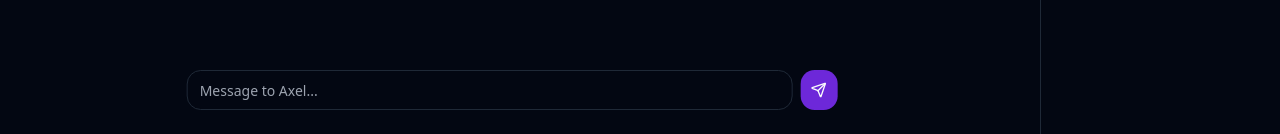
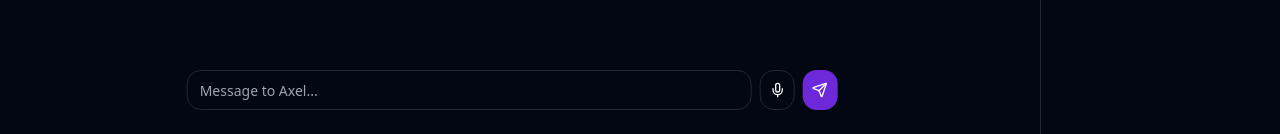
Before and after one commit to roberthgnz/character-verse, a Next.js app: page /chat/Axel in a window 1280 px wide. Shown: the part 666-800 px from the top of the page. Built offline with nearby package versions, Linux system fonts and the light colour scheme.

Commit message:
refactor: rename Chat component to ChatPanel and update imports

```diff
--- a/app/chat/[character]/page.tsx
+++ b/app/chat/[character]/page.tsx
@@ -1,7 +1,7 @@
 import { characters } from "@/constants"
 import type { Character } from "@/types"
 
-import { Chat } from "@/components/chat"
+import { ChatPanel } from "@/components/chat-panel"
 import { ChatSettings } from "@/components/chat-settings"
 
 export default function Page({ params }: { params: { character: string } }) {
@@ -16,7 +16,7 @@ export default function Page({ params }: { params: { character: string } }) {
   return (
     <div className="bg-background flex h-screen flex-col">
       <div className="grid size-full grid-cols-[80%_auto] gap-4">
-        <Chat character={character} />
+        <ChatPanel character={character} />
         <div className="h-full border-l">
           <ChatSettings character={character} />
         </div>
--- a/components/chat.tsx
+++ b/components/chat-panel.tsx
@@ -1,6 +1,6 @@
 "use client"
 
-import { useState } from "react"
+import { useRef, useState } from "react"
 import { Character } from "@/types"
 import { useChat } from "ai/react"
 import { LoaderIcon, SendIcon } from "lucide-react"
@@ -9,15 +9,19 @@ import { Button } from "@/components/ui/button"
 import { Input } from "@/components/ui/input"
 
 import { ChatMessage } from "./chat-message"
+import { SpeechToTextButton } from "./speech-to-text-button"
 
 interface ChatProps {
   character: Character
 }
 
-export const Chat = ({ character }: ChatProps) => {
+export const ChatPanel = ({ character }: ChatProps) => {
+  const inputRef = useRef<HTMLInputElement>(null)
+
+  const [input, setInput] = useState("")
   const [isLoading, setIsLoading] = useState(false)
 
-  const { messages, input, handleInputChange, handleSubmit } = useChat({
+  const { messages, handleSubmit, handleInputChange } = useChat({
     headers: {
       "X-Character": character.name,
     },
@@ -32,6 +36,14 @@ export const Chat = ({ character }: ChatProps) => {
       setIsLoading(false)
     },
   })
+
+  const onTranscriptChange = (transcript: string) => {
+    setInput(transcript)
+  }
+
+  const onTranscriptEnd = () => {
+    handleInputChange({ target: { value: input } } as any)
+  }
 
   return (
     <div className="relative flex h-full flex-col p-4">
@@ -67,12 +79,20 @@ export const Chat = ({ character }: ChatProps) => {
         className="absolute bottom-2 left-1/2 flex w-2/3 -translate-x-1/2 items-center gap-2 p-4"
       >
         <Input
+          ref={inputRef}
           id="input"
           name="prompt"
           value={input}
-          onChange={handleInputChange}
+          onChange={(e) => {
+            handleInputChange(e)
+            setInput(e.target.value)
+          }}
           disabled={isLoading}
           placeholder={`Message to ${character.name}...`}
+        />
+        <SpeechToTextButton
+          onTranscriptChange={onTranscriptChange}
+          onTranscriptEnd={onTranscriptEnd}
         />
         <Button type="submit" size={"icon"} disabled={isLoading}>
           {!isLoading ? (
```
